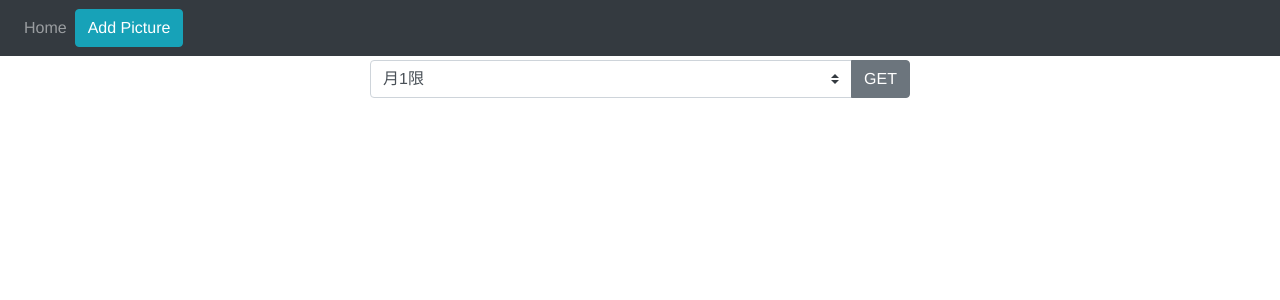
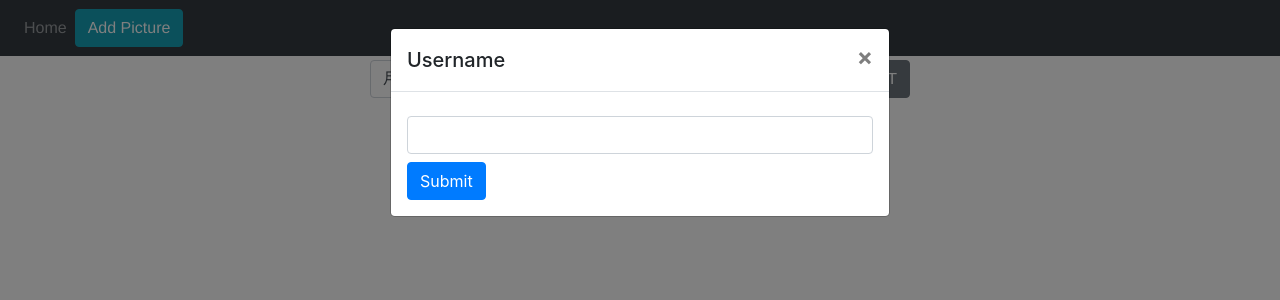
Before and after one commit to face0u0/TimeText, a Vue app: page /#/ in a window 1280 px wide. Shown: the top 300 px of the page. Built offline with nearby package versions, Linux system fonts and the light colour scheme.

Commit message:
username

```diff
--- a/src/App.vue
+++ b/src/App.vue
@@ -8,10 +8,10 @@
 
 <script>
 import CreatePicture from './components/CreatePicture'
-import Header from './components/Header'
+import DarkHeader from './components/DarkHeader'
 export default {
   name: "App",
-  components: {Header, CreatePicture}
+  components: {DarkHeader, CreatePicture}
 };
 </script>
 
--- a/src/components/CreatePicture.vue
+++ b/src/components/CreatePicture.vue
@@ -1,7 +1,7 @@
 <template>
   <div>
     <b-button v-b-modal.modal-1 variant="info">Add Picture</b-button>
-    <b-modal id="modal-1" title="Add new Image">
+    <b-modal id="modal-1" title="Add new Image" :hide-footer="true">
       <form>
         <input
           class="form-control mt-2"
@@ -38,25 +38,35 @@ export default {
       createRequest: {
         image_url: "",
         body: "",
-        class_time: null
+        class_time: null,
+        block: false
       }
     };
   },
   methods: {
     sendData: function() {
+      if (this.createRequest['image_url']==null || this.createRequest['block']){return ;}
+      this.createRequest['block'] = true;
       this.createRequest["class_time"] = Math.round(
         new Date().getTime() / 1000
       );
-      console.log(parseInt(new Date()));
       axios
         .post(
           "https://util-api-face.herokuapp.com/clspict/class_contents?user_name=" +
             this.username,
           this.createRequest
         )
-        .then(function(response) {
-          console.log(response);
-        })
+        .then(
+          function(response) {
+            console.log(response);
+            this.createRequest = {
+              image_url: "",
+              body: "",
+              class_time: null,
+              block: false
+            };
+          }.bind(this)
+        )
         .catch(function(reason) {
           console.log(reason);
         });
--- /dev/null
+++ b/src/components/DarkHeader.vue
@@ -0,0 +1,34 @@
+<template>
+  <div>
+    <b-navbar type="dark" variant="dark" fixed="top">
+      <b-navbar-nav>
+        <b-nav-item href="/">Home</b-nav-item>
+      </b-navbar-nav>
+      <create-picture v-bind:username="username"></create-picture>
+      <my-name
+        v-on:name="getname($event)"
+      ></my-name>
+    </b-navbar>
+  </div>
+</template>
+
+<script>
+import CreatePicture from "../components/CreatePicture";
+import MyName from "../components/MyName";
+
+export default {
+  name: "DarkHeader",
+  components: { CreatePicture, MyName },
+  data: function () {
+    return {
+      username: ""
+    }
+  },
+  methods: {
+    getname: function (event) {
+      this.$emit('name', event)
+      this.username = event
+    }
+  }
+};
+</script>
--- a/src/components/Header.vue
+++ /dev/null
@@ -1,9 +0,0 @@
-<template>
-<p></p>
-</template>
-
-<script>
-export default {
-  name: "Header"
-};
-</script>
--- a/src/components/MyName.vue
+++ b/src/components/MyName.vue
@@ -1,7 +1,15 @@
 <template>
   <div>
-    <button v-on:click="$emit('name', username)"></button>
-    <input v-model="username" />
+<!--    <b-button v-b-modal.modal-2 variant="info">Set Username</b-button>-->
+    <b-modal id="modal-2" title="Username" :hide-footer="true" :visible="status" >
+      <form>
+        <input class="form-control mt-2" v-model="username" />
+        <button
+          v-on:click="setname(username)"
+          class="btn btn-primary mt-2"
+        >Submit</button>
+      </form>
+    </b-modal>
   </div>
 </template>
 
@@ -10,22 +18,13 @@ export default {
   data: function() {
     return {
       username: "",
-      classdata: null
+      status: true
     };
   },
   methods: {
-    pushname: function() {
-      this.$axios
-        .get(
-          "https://util-api-face.herokuapp.com/me/all?user_name=" +
-            this.username
-        )
-        .then(function(response) {
-          this.classdata = response.data;
-        })
-        .catch(function(reason) {
-          console.log(reason.data);
-        });
+    setname:function (event) {
+      this.$emit('name', event);
+      this.status = false;
     }
   }
 };
--- a/src/components/PictureList.vue
+++ b/src/components/PictureList.vue
@@ -22,7 +22,7 @@
     <div class="row">
       <div v-bind:key="p['id']" v-for="p in pictureList" class="col-12 col-sm-6 col-md-4">
         <div class="h-100">
-          <a :href="p['image_url']">
+          <a :href="p['image_url']" target="_blank">
             <b-card
               :img-src="p['image_url']"
               img-alt="Image"
@@ -46,11 +46,11 @@
 import axios from "axios";
 
 export default {
+  props: ['username'],
   name: "PictureList",
   data: function() {
     return {
       pictureList: null,
-      username: "Hir",
       search: 0
     };
   },
--- a/src/pages/Home.vue
+++ b/src/pages/Home.vue
@@ -1,15 +1,9 @@
 <template>
   <div id="home" class="container">
-    <b-navbar type="dark" variant="dark" fixed="top">
-      <b-navbar-nav>
-        <b-nav-item href="/">Home</b-nav-item>
-      </b-navbar-nav>
-      <create-picture></create-picture>
-    </b-navbar>
-
+  <dark-header
+  v-on:name="username=$event"></dark-header>
     <div>
-      <picture-list></picture-list>
-<!--      <create-picture></create-picture>-->
+      <picture-list v-bind:username="username"></picture-list>
     </div>
   </div>
 </template>
@@ -17,12 +11,13 @@
 <script>
 import PictureList from '../components/PictureList'
 import CreatePicture from '../components/CreatePicture'
+import DarkHeader from '../components/DarkHeader'
 export default {
   name: 'Home',
-  components: {CreatePicture, PictureList},
+  components: {DarkHeader, CreatePicture, PictureList},
   data: function () {
     return {
-      username: "Hir"
+      username: ""
     }
   }
 }
```
